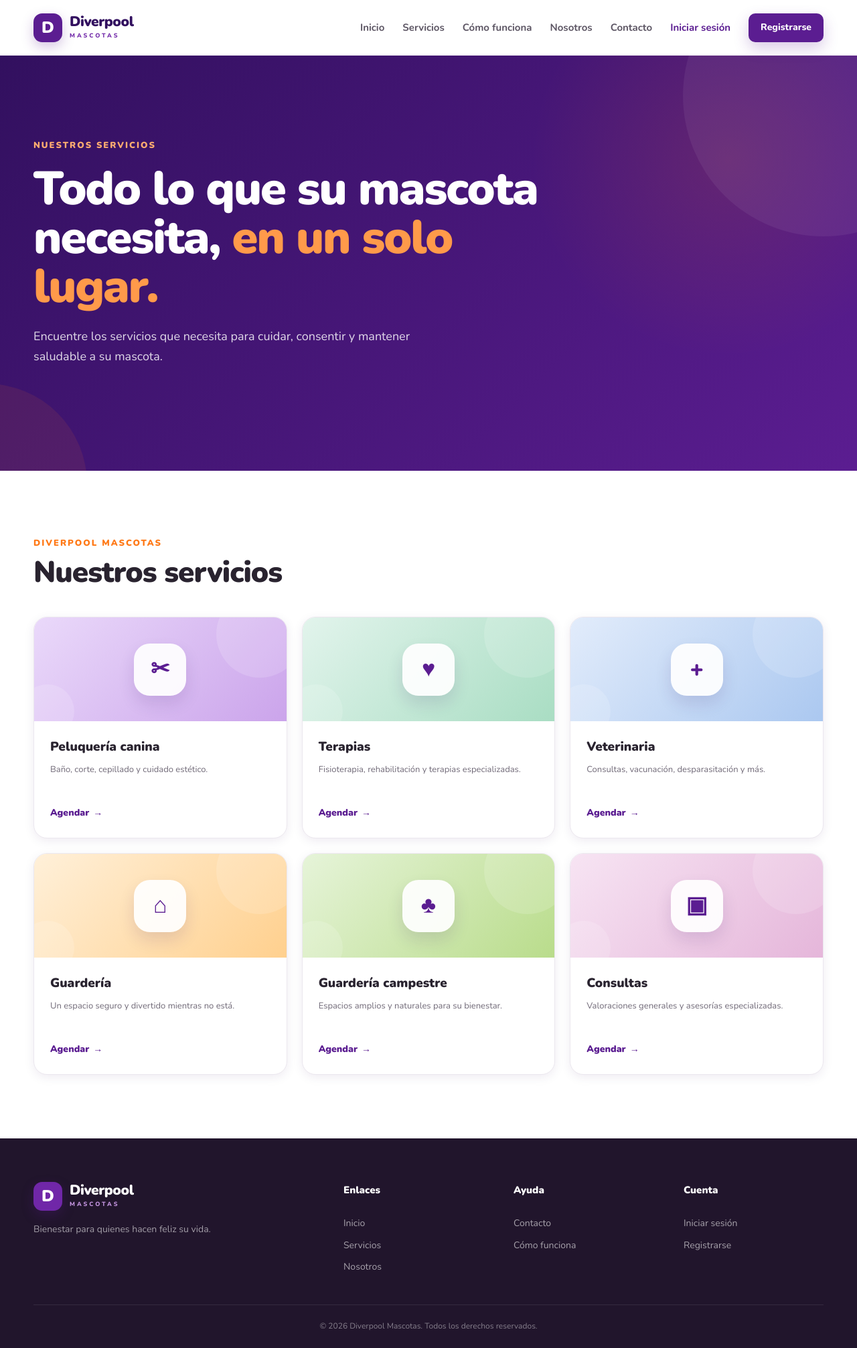
After one commit to duvansaen7-glitch/diverpool, a PHP site: page /diverpool/pages/public/servicios.php in a window 1280 px wide. The commit adds this page. Shown: the whole page at 67% size. Run offline with PHP 8.4, Linux system fonts and the light colour scheme.

Commit message:
separar servicios y corregir rutas del sitio

```diff
--- a/includes/header.php
+++ b/includes/header.php
@@ -28,7 +28,7 @@ $pageDescription = $pageDescription ?? SITE_DESCRIPTION;
 
     <link
         rel="stylesheet"
-        href="public/css/style.css"
+        href="<?= SITE_URL ?>/public/css/style.css"
     >
 
     <link
--- a/includes/navbar.php
+++ b/includes/navbar.php
@@ -10,7 +10,7 @@ require_once __DIR__ . '/funciones.php';
 
         <a
             class="brand"
-            href="index.php"
+            href="<?= SITE_URL ?>/index.php"
             aria-label="Diverpool Mascotas"
         >
 
@@ -34,23 +34,23 @@ require_once __DIR__ . '/funciones.php';
 
         <nav id="mainNav">
 
-            <a href="index.php">
+            <a href="<?= SITE_URL ?>/index.php">
                 Inicio
             </a>
 
-            <a href="index.php#servicios">
+            <a href="<?= SITE_URL ?>/pages/public/servicios.php">
                 Servicios
             </a>
 
-            <a href="index.php#como-funciona">
+            <a href="<?= SITE_URL ?>/pages/public/como-funciona.php">
                 Cómo funciona
             </a>
 
-            <a href="index.php#nosotros">
+            <a href="<?= SITE_URL ?>/pages/public/nosotros.php">
                 Nosotros
             </a>
 
-            <a href="index.php#contacto">
+            <a href="<?= SITE_URL ?>/pages/public/contacto.php">
                 Contacto
             </a>
 
@@ -65,7 +65,7 @@ require_once __DIR__ . '/funciones.php';
 
                 <?php if (tieneRol('Cliente')): ?>
 
-                    <a href="#">
+                    <a href="<?= SITE_URL ?>/pages/usuario/mascotas.php">
                         Mis mascotas
                     </a>
 
@@ -89,7 +89,7 @@ require_once __DIR__ . '/funciones.php';
 
                 <a
                     class="login-link"
-                    href="logout.php"
+                    href="<?= SITE_URL ?>/logout.php"
                 >
                     Cerrar sesión
                 </a>
@@ -98,14 +98,14 @@ require_once __DIR__ . '/funciones.php';
 
                 <a
                     class="login-link"
-                    href="login.php"
+                    href="<?= SITE_URL ?>/login.php"
                 >
                     Iniciar sesión
                 </a>
 
                 <a
                     class="btn btn-primary btn-small"
-                    href="registro.php"
+                    href="<?= SITE_URL ?>/registro.php"
                 >
                     Registrarse
                 </a>
--- /dev/null
+++ b/pages/public/servicios.php
@@ -0,0 +1,160 @@
+<?php
+
+require_once __DIR__ . '/../../config/config.php';
+require_once __DIR__ . '/../../includes/funciones.php';
+
+$pageTitle = 'Servicios | Diverpool Mascotas';
+$pageDescription = 'Conozca los servicios de Diverpool Mascotas para el cuidado y bienestar de su mascota.';
+
+require_once __DIR__ . '/../../includes/header.php';
+require_once __DIR__ . '/../../includes/navbar.php';
+
+?>
+
+<main>
+
+    <section class="hero">
+        <div class="container">
+
+            <div class="hero-copy">
+
+                <span class="eyebrow">
+                    NUESTROS SERVICIOS
+                </span>
+
+                <h1>
+                    Todo lo que su mascota necesita,
+                    <span>en un solo lugar.</span>
+                </h1>
+
+                <p>
+                    Encuentre los servicios que necesita para
+                    cuidar, consentir y mantener saludable a su mascota.
+                </p>
+
+            </div>
+
+        </div>
+    </section>
+
+
+    <section class="services section">
+
+        <div class="container">
+
+            <div class="section-heading">
+
+                <div>
+
+                    <span class="eyebrow">
+                        DIVERPOOL MASCOTAS
+                    </span>
+
+                    <h2>
+                        Nuestros servicios
+                    </h2>
+
+                </div>
+
+            </div>
+
+
+            <div class="service-grid">
+
+                <?php
+
+                $services = [
+
+                    [
+                        'icon' => '✂',
+                        'name' => 'Peluquería canina',
+                        'description' => 'Baño, corte, cepillado y cuidado estético.',
+                        'class' => 'peluqueria'
+                    ],
+
+                    [
+                        'icon' => '♥',
+                        'name' => 'Terapias',
+                        'description' => 'Fisioterapia, rehabilitación y terapias especializadas.',
+                        'class' => 'terapias'
+                    ],
+
+                    [
+                        'icon' => '+',
+                        'name' => 'Veterinaria',
+                        'description' => 'Consultas, vacunación, desparasitación y más.',
+                        'class' => 'veterinaria'
+                    ],
+
+                    [
+                        'icon' => '⌂',
+                        'name' => 'Guardería',
+                        'description' => 'Un espacio seguro y divertido mientras no está.',
+                        'class' => 'guarderia'
+                    ],
+
+                    [
+                        'icon' => '♣',
+                        'name' => 'Guardería campestre',
+                        'description' => 'Espacios amplios y naturales para su bienestar.',
+                        'class' => 'campestre'
+                    ],
+
+                    [
+                        'icon' => '▣',
+                        'name' => 'Consultas',
+                        'description' => 'Valoraciones generales y asesorías especializadas.',
+                        'class' => 'consultas'
+                    ]
+
+                ];
+
+                foreach ($services as $service):
+
+                ?>
+
+                    <article class="service-card">
+
+                        <div
+                            class="service-image service-<?= e($service['class']) ?>"
+                        >
+
+                            <span>
+                                <?= e($service['icon']) ?>
+                            </span>
+
+                        </div>
+
+                        <div class="service-body">
+
+                            <h3>
+                                <?= e($service['name']) ?>
+                            </h3>
+
+                            <p>
+                                <?= e($service['description']) ?>
+                            </p>
+
+                            <a href="../../registro.php">
+                                Agendar
+                            </a>
+
+                        </div>
+
+                    </article>
+
+                <?php endforeach; ?>
+
+            </div>
+
+        </div>
+
+    </section>
+
+</main>
+
+<?php
+
+require_once __DIR__ . '/../../includes/footer.php';
+
+?>
```
